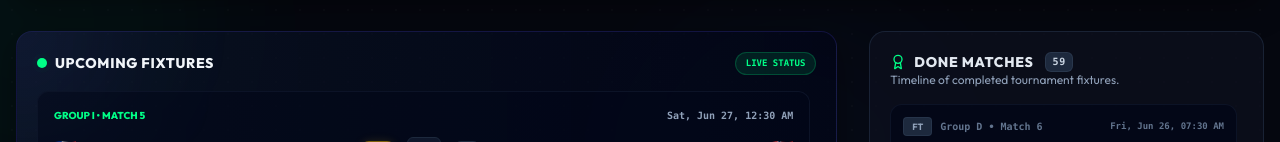
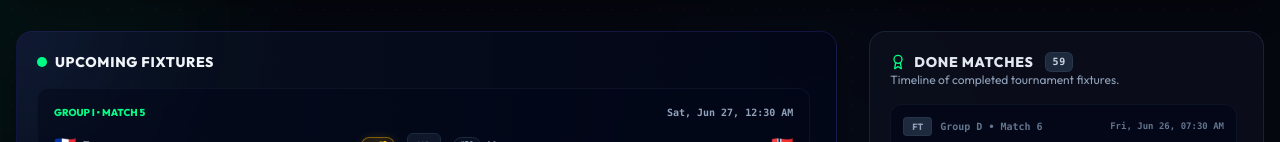
Before and after one commit to sarath14k/worldcup-2k26, a React (Vite) app: page / in a window 1280 px wide. Shown: the part 434-576 px from the top of the page. Built offline with nearby package versions, Linux system fonts and the light colour scheme; no server answers.

Commit message:
remove LIVE STATUS badge from upcoming fixtures

```diff
--- a/src/components/tabs/FixturesTab.jsx
+++ b/src/components/tabs/FixturesTab.jsx
@@ -107,9 +107,6 @@ export const FixturesTab = ({
                   {teamFilter && <span className="text-[10px] font-mono font-black bg-brand-neon/10 border border-brand-neon/20 text-brand-neon px-1.5 py-0.5 rounded">filtered</span>}
                 </h3>
               </div>
-              <span className="text-[9px] bg-brand-neon/10 border border-brand-neon/20 text-brand-neon px-2.5 py-1 rounded-full font-bold font-mono">
-                LIVE STATUS
-              </span>
             </div>
 
             {filteredUpcoming.length === 0 && teamFilter && (
```
